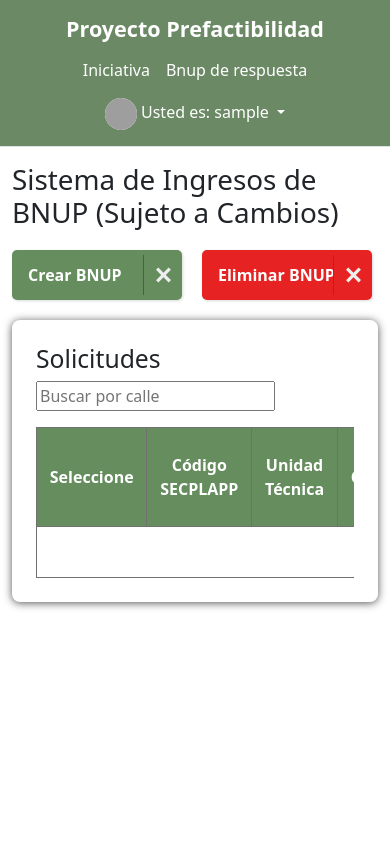
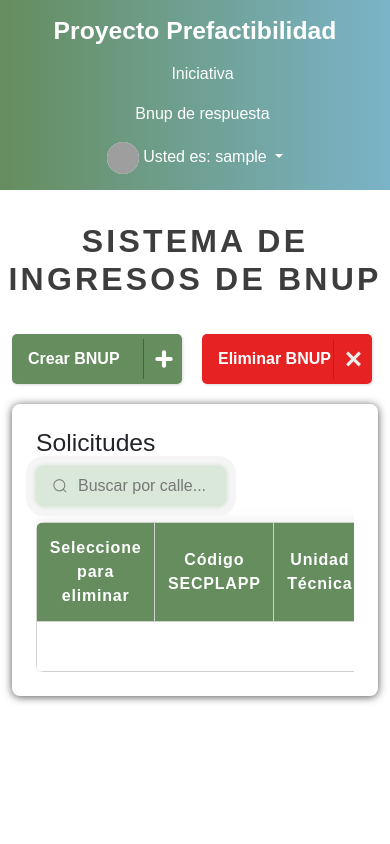
Before and after one commit to SofiaUSM/ProyectoSECPLA, a Django app: page /Forms/bnup/ in a window 390 px wide. Run offline with Django 3.2, Linux system fonts and the light colour scheme; the visitor is signed in with stand-in values (Sample User, id 1); data that the repository does not hold is empty; some libraries are stand-ins or nearby versions; grey boxes are pictures that could not be loaded.

Commit message:
diseño de pagina
cambios en responsividad en menu, bnup, cambio en header, iconos, botones, entre otros.

```diff
--- a/Formulario/templates/Bnup.html
+++ b/Formulario/templates/Bnup.html
@@ -9,22 +8,20 @@
 <link href="{% static 'css/bnup.css' %}" rel="stylesheet" />
 
 
-
+<h1>Sistema de Ingresos de BNUP</h1>
 
 <div class="container">
-    <h1>Sistema de Ingresos de BNUP (Sujeto a Cambios)</h1>
     <div class="button-container">
         <a href="#" data-bs-toggle="modal" data-bs-target="#dynamicEmailModal" data-email-id="1" style="text-decoration: none;">
             <button class="crear-btn">
                 <span class="text">Crear BNUP</span>
                 <span class="icon">
-                            <svg xmlns="http://www.w3.org/2000/svg" width="24" height="24" viewBox="0 0 24 24">
-                            <path d="M24 20.188l-8.315-8.209 8.2-8.282-3.697-3.697-8.212 8.318-8.31-8.203-3.666 3.666 8.321 8.24-8.206 8.313 3.666 3.666 8.237-8.318 8.285 8.203z"></path>
+                            <svg xmlns="http://www.w3.org/2000/svg" fill="none" viewBox="0 0 24 24" stroke-width="5" stroke="#FFFFFF"  style="width: 20px; height: 20px;">
+                            <path stroke-linecap="round" stroke-linejoin="round" d="M12 4v16m8-8H4" />
                             </svg>
                 </span>
             </button>
         </a>
-
 
         {% if request.user.is_authenticated %}
             {% if request.user.is_staff %}
@@ -45,7 +42,16 @@
         <h2>Solicitudes</h2>
         <!-- Barra de búsqueda -->
 
-        <input type="text" id="searchInput" onkeyup="buscarPorCalle()" placeholder="Buscar por calle">
+        <!-- Desde Uiverse.io por alexruix -->
+        <div class="grupo">
+            <svg class="icono" aria-hidden="true" viewBox="0 0 24 24">
+                <g>
+                    <path d="M21.53 20.47l-3.66-3.66C19.195 15.24 20 13.214 20 11c0-4.97-4.03-9-9-9s-9 4.03-9 9 4.03 9 9 9c2.215 0 4.24-.804 5.808-2.13l3.66 3.66c.147.146.34.22.53.22s.385-.073.53-.22c.295-.293.295-.767.002-1.06zM3.5 11c0-4.135 3.365-7.5 7.5-7.5s7.5 3.365 7.5 7.5-3.365 7.5-7.5 7.5-7.5-3.365-7.5-7.5z"></path>
+                </g>
+            </svg>
+            <input type="text" id="searchInput" onkeyup="buscarPorCalle()" placeholder="Buscar por calle..." class="entrada">
+        </div>
+
 
         <!-- Resultados de búsqueda -->
         <div class="table-container">
@@ -54,7 +60,7 @@
                     <tr>
                         {% if request.user.is_authenticated %}
                             {% if request.user.is_staff %}
-                            <th>Seleccione</th>
+                            <th>Seleccione para eliminar</th>
                             {% endif %}
                         {% endif %}
                         <th>Código SECPLAPP</th>
--- a/Menu/templates/Core.html
+++ b/Menu/templates/Core.html
@@ -13,9 +13,9 @@
 
     <link rel="icon" type="image/x-icon" href="https://departamentosig.munivalpo.cl/media/assets/imagen_sig/None/adjunto_6pF8sLX.png"/>
     <!-- Enlace a base.css -->
-    <link href="{% static 'css/base.css' %}" rel="stylesheet" />
+
     <!-- Hojas de estilo específicas -->
-    <link href="{% static 'css/slide.css' %}" rel="stylesheet" />
+    <link href="{% static 'css/core.css' %}" rel="stylesheet" />
     <!-- Favicon -->
     <link rel="icon" type="image/x-icon" href="assets/favicon.ico" />
     <!-- Font Awesome icons (free version) -->
@@ -42,21 +42,32 @@
   </head>
   <body class="d-flex flex-column h-100" >
 
-    <header class="p-3 mb-3 border-bottom" style="background-color: rgb(107, 137, 101);">
+    <header class="p-3" style="background: linear-gradient(to right, rgb(101, 141, 94), #3e91afaf);">
       <div class="container">
+        <div class="nav-title text-center mb-2 mb-lg-0">
+          <h2 class="fw-bold text-white">Proyecto Prefactibilidad</h2>
+        </div>
         <div class="d-flex flex-wrap align-items-center justify-content-center justify-content-lg-start">
-          <ul class="nav col-12 col-lg-auto me-lg-auto mb-2 justify-content-center mb-md-0">
-            <li><h4 style="font-weight: bold; color: white;">Proyecto Prefactibilidad</h4></li>
-            <li><a href="{% url 'menu' %}" class="nav-link px-2 link-body-emphasis" style="color: white;">Iniciativa</a></li>
-            <li><a href="{% url 'bnup' %}" class="nav-link px-2 link-body-emphasis" style="color: white;">Bnup de respuesta</a></li>
+          <ul class="nav col-12 col-lg-auto me-lg-auto mb-2 justify-content-center align-items-center mb-md-0 flex-column flex-lg-row text-center">
+            <!-- Título siempre visible -->
+
+            <!-- Enlaces de navegación -->
+            <li class="nav-item">
+              <a href="{% url 'menu' %}" class="nav-link px-3 text-white">Iniciativa</a>
+            </li>
+            <li class="nav-item">
+              <a href="{% url 'bnup' %}" class="nav-link px-3 text-white">Bnup de respuesta</a>
+            </li>
           </ul>
+
+
           <div class="dropdown text-end">
             <a href="#" style="text-decoration: none; color: white;" class="d-block link-body-emphasis text-decoration-none dropdown-toggle" data-bs-toggle="dropdown" aria-expanded="false">
-              <img src="https://cdn-icons-png.flaticon.com/512/20/20079.png" alt="mdo" width="32" height="32" style="background-color: white;" class="rounded-circle">
+              <img src="https://cdn-icons-png.flaticon.com/512/3135/3135715.png" alt="mdo" width="32" height="32" style="background-color: white;" class="rounded-circle">
               Usted es: {{ user.username }}
             </a>
             <ul class="dropdown-menu text-small">
-              <li><a class="dropdown-item">Cambiar Contraseña</a></li>
+              <!--<li><a class="dropdown-item">Cambiar Contraseña</a></li> -->
               <li><hr class="dropdown-divider"></li>
               <li><a class="dropdown-item" href="{% url 'logout' %}">Cerrar sesión</a></li>
             </ul>
--- a/static/css/bnup.css
+++ b/static/css/bnup.css
@@ -1,8 +1,9 @@
-header {
-    padding: 1rem;
+body{
+  font-family: Arial, sans-serif;
 }
 
 .section {
+
     margin-bottom: 2rem;
     padding: 1.5rem;
     border-radius: 8px;
@@ -10,7 +11,17 @@ header {
     width: 100%;
 }
 
+h1 {
+  font-size: 2rem; /* Tamaño de fuente grande */
+  font-weight: 700; /* Negrita */
+  color: #3d3d3d; /* Color gris oscuro */
+  text-align: center; /* Centrar el texto */
+  margin-top: 2rem; /* Espaciado superior */
+  margin-bottom: 1rem; /* Espaciado inferior */
+  text-transform: uppercase; /* Transformar texto a mayúsculas */
+  letter-spacing: 0.1em; /* Espaciado entre letras */
 
+}
 
 label {
     display: block;
@@ -18,7 +29,7 @@ label {
 }
 
 
-/* Añadir al contenedor de la tabla para hacerla responsiva */
+/* tabla responsiva */
 .table-container {
   width: 100%;
   overflow-x: auto; /* Hacer que la tabla sea desplazable en pantallas pequeñas */
@@ -30,22 +41,39 @@ label {
       overflow-x: visible; /* No se permite el desplazamiento en pantallas grandes */
   }
 }
-
+/* diseño tabla*/
 table {
   width: 100%;
   border-collapse: collapse;
   margin-top: 1rem;
+  background-color: #ffffff;
+  border-radius: 8px;
+  overflow: hidden;
+  box-shadow: 0 2px 18px rgba(0, 0, 0, 0.1);
+}
 
-}
 th, td {
-    border: 1px solid #707070;
+  border: 1px solid #d0d0d0;
   padding: 0.8rem;
   text-align: center;
+  font-size: 1rem;
 }
+
 th {
   background-color: rgb(101, 141, 94);
   color: #ffffff;
+  letter-spacing: 0.05em;
 }
+
+td {
+  color: #333333;
+  font-weight: 400;
+}
+
+tr:hover td {
+  background-color: #e6f7e6; /* Efecto hover para filas */
+}
+
 .file-input {
     display: flex;
     align-items: center;
@@ -187,14 +215,14 @@ button.eliminar:hover{
   }
 
   button.button1{
-    background-color: rgb(32, 60, 185);
+    background-color: #3e91af;
     color: #ffffff;
     border: none;
     cursor: pointer;
     align-items: center;
 }
   button.button1:hover{
-      background-color: rgb(21, 29, 77);
+      background-color: #1b4352;
   }
 
   button.button2{
@@ -234,14 +262,15 @@ button.button2:hover{
   margin-bottom: 2em;
 }
 
+
 .form label {
-  margin: 0 0 10px;
+
   display: block;
   font-size: 1.25em;
   color: #217093;
   font-weight: 600;
   font-family: inherit;
-  margin-top: 1em;
+  margin-top: 30px;
 
 }
 
@@ -381,18 +410,10 @@ input[type="radio"] {
 }
 
 
-/* BUTTON DE RESPALDO DE BNUP
-
-
 
 
 
 /* Estilo para el botón con clase eliminar-btn */
-
-
-
-
-
 
 
 .eliminar-btn {
@@ -528,16 +549,6 @@ input[type="radio"] {
 
 /* MODAL BNUO */
 
-
-.modal-content {
-  background-color: #fff;
-  margin: 15% auto;
-  padding: 0;
-  border: 1px solid #888;
-  width: 80%;
-  max-width: 600px;
-  box-shadow: 0 4px 8px 0 rgba(0,0,0,0.2);
-}
 .modal-header {
   padding: 15px;
   background: linear-gradient(to right, rgb(101, 141, 94), #3e91afaf);
@@ -546,25 +557,77 @@ input[type="radio"] {
   justify-content: space-between;
   align-items: center;
 }
-.modal-body {
+
+.custom-modal-content {
+  background-color: #fff;
+  margin: 15% auto;
+  padding: 0;
+  border: 1px solid #888;
+  width: 80%;
+  max-width: 600px;
+  box-shadow: 0 4px 8px 0 rgba(0, 0, 0, 0.2);
+}
+
+.custom-modal-body {
   padding: 20px;
   color: black;
 }
-.close {
+.custom-close {
   color: white;
   font-size: 28px;
   font-weight: bold;
   cursor: pointer;
 }
-.close:hover,
-.close:focus {
+.custom-close:hover,
+.custom-close:focus {
   color: #f1f1f1;
   text-decoration: none;
   cursor: pointer;
 }
+
 h4 {
   margin-top: 0;
 }
 p {
   margin: 10px 0;
 }
+
+
+
+
+
+/* Desde Uiverse.io por alexruix */
+.grupo {
+  display: flex;
+  line-height: 28px;
+  align-items: center;
+  position: relative;
+  max-width: 190px;
+}
+
+.entrada {
+  height: 40px;
+  line-height: 28px;
+  padding: 0 1rem;
+  width: 100%;
+  padding-left: 2.5rem;
+  border: 2px solid transparent;
+  border-radius: 8px;
+  outline: none;
+  background-color: #D9E8D8;
+  color: #0d0c22;
+  box-shadow: 0 0 5px #C1D9BF, 0 0 0 10px #f5f5f5eb;
+  transition: .3s ease;
+}
+
+.entrada::placeholder {
+  color: #777;
+}
+
+.icono {
+  position: absolute;
+  left: 1rem;
+  fill: #777;
+  width: 1rem;
+  height: 1rem;
+}
--- /dev/null
+++ b/static/css/core.css
@@ -0,0 +1,12 @@
+h4{
+    align-items: center;
+}
+
+.nav-item{
+    margin-left: 15px;
+}
+
+.nav-item:hover{
+    background-color: #0f3a0f6e;
+
+}
```
Also changed, not shown: other parts of Formulario/templates/Bnup.html (+50 -40 lines), Formulario/templates/Form_Home.html (+23 -22 lines), static/css/Form_home.css (+132 -53 lines), 2 other files. Lines whose indentation alone changed are shown as unchanged.
